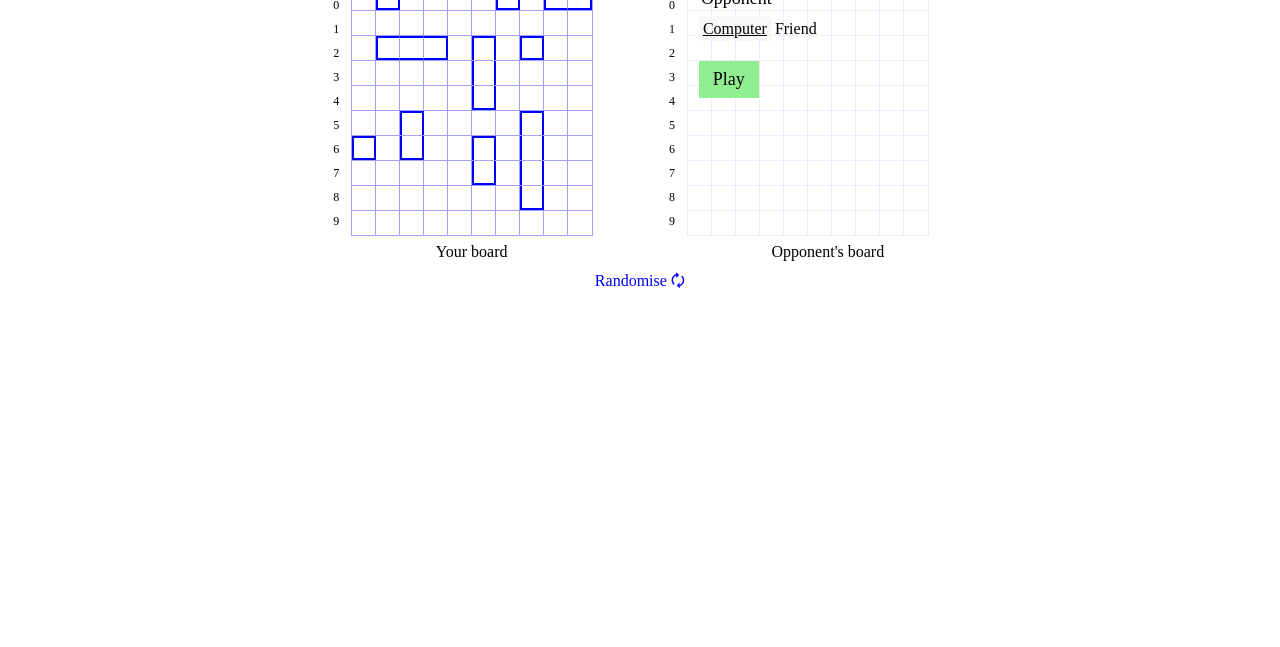
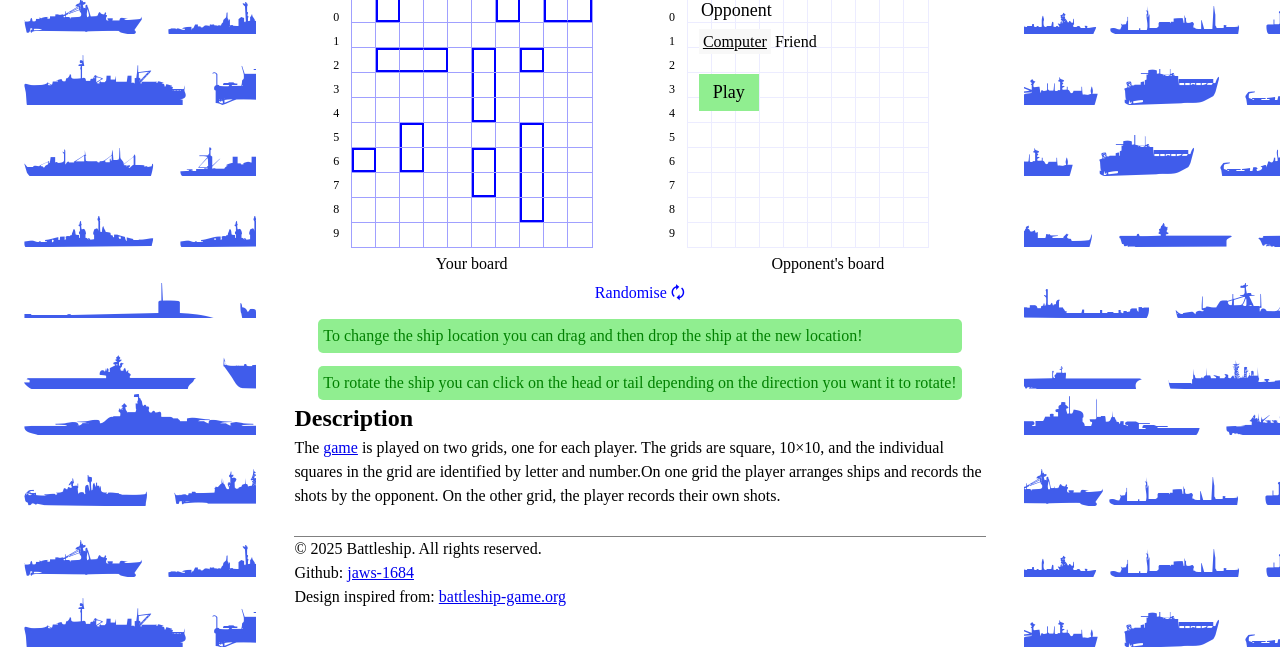
Before and after one commit to jaws-1684/battleship, a website built with webpack: page src/template.html in a window 1280 px wide. Shown: the part 153-800 px from the top of the page. Built offline with nearby package versions, Linux system fonts and the light colour scheme.

Commit message:
add: body background and some generic desciption

```diff
--- a/src/battleship.js
+++ b/src/battleship.js
@@ -8,7 +8,7 @@ export class Battleship {
   }
 
   init() {
-    _.message("Start the game");
+    _.message("Place you ships and then start the game");
     this.placeShips(this.player1, this.player2);
     _.render("game", { current_player: this.current_player });
     _.render("panel");
@@ -24,6 +24,7 @@ export class Battleship {
     this.init();
   }
   start() {
+    _.message("Fire a missile");
     State.Run.on(this);
   }
 
--- a/src/index.js
+++ b/src/index.js
@@ -1,7 +1,8 @@
 import "./styles.css";
-
+import background from "./assets/background.png"
 import { Battleship } from "./battleship.js";
 
+document.body.style.cssText = `background: url(${background});`
 let game = new Battleship("axis", "computer");
 
 game.init();
--- a/src/state/actions/attack_action.js
+++ b/src/state/actions/attack_action.js
@@ -4,7 +4,6 @@ import DefaultAction from "./default_action.js";
 
 class AttackAction extends DefaultAction {
   static async attack(point) {
-    _.message("Choose a target");
     let attack = this.c.current_player.opponent.gameboard.receiveAttack(
       ...point,
     );
--- a/src/state/actions/drag_n_drop_action.js
+++ b/src/state/actions/drag_n_drop_action.js
@@ -34,6 +34,7 @@ class DragNDropAction extends DefaultAction {
     if (this.c.current_player.gameboard.place(newLocation, ship)) {
       ship.location = newLocation;
       _.prepend("board", { gameboard: this.c.current_player.gameboard });
+      _.message("Position updated!")
     } else {
       this.c.current_player.gameboard.place(oldLocation, ship);
     }
--- a/src/state/actions/rotate_action.js
+++ b/src/state/actions/rotate_action.js
@@ -7,6 +7,9 @@ class RotateAction extends DefaultAction {
     let ship = h.getShip(point, this.c.current_player.gameboard);
     if (ship && this.c.current_player.gameboard.rotateShip(ship.id, point)) {
       _.prepend("board", { gameboard: this.c.current_player.gameboard });
+       _.message("Rotated!")
+    } else {
+      _.message("Cannot rotate!")
     }
   }
   static fns = {
--- a/src/styles.css
+++ b/src/styles.css
@@ -63,7 +63,7 @@ h6 {
 }
 
 body {
-  padding: 2% clamp(10%, 20%, 30%) 2% clamp(10%, 20%, 30%);
+  padding: 0 clamp(10%, 20%, 30%) 0 clamp(10%, 20%, 30%);
 }
 .messages {
   height: 4vh;
@@ -121,6 +121,7 @@ body {
   flex-direction: column;
   width: fit-content;
   border: 0.00125rem solid rgb(160, 160, 255);
+  background: white;
 }
 
 .row {
@@ -214,7 +215,7 @@ body {
 
 .start-game,
 .ready-game {
-  grid-column: 2 / 12;
+  grid-column: 2 / 11;
   grid-row: 2 / 11;
   position: relative;
   background: rgba(255, 255, 255, 0.8);
@@ -286,6 +287,27 @@ div[drag="true"] {
   align-items: center;
 }
 
+.rules > p {
+  margin-top: 2%;
+  padding: 5px;
+  background: lightgreen;
+  border-radius: 5px;
+  color: green;
+}
+.container {
+  background: white;
+  padding: 5% 5%;
+  min-height: 100vh;
+  display: flex;
+  flex-direction: column;
+}
+.description {
+  flex-grow: 1;
+}
+.footer {
+  margin-top: 2%;
+  border-top: 1px solid gray;
+}
 @media screen and (max-width: 768px) {
   body {
     padding: 2% 10% 0 10%;
--- a/src/template.html
+++ b/src/template.html
@@ -6,8 +6,9 @@
     <title>Battleship</title>
   </head>
   <body>
-    <div class="header">
-      <h1>Battleship</h1>
+   <div class="container">
+      <div class="header">
+        <h1>Battleship</h1>
       <div class="messages"></div>
     </div>
     <div class="b-wrapper">
@@ -25,10 +26,26 @@
         <button id="randomise">Randomise 🗘</button>
         <button id="reset" class="hidden">Reset ↩</button>
       </div>
+       <div class="rules">
+        <p>To change the ship location you can drag and then drop the ship at the new location!</p>
+        <p>To rotate the ship you can click on the head or tail depending on the direction you want it to rotate!</p>
+      </div>
+    </div>
+    <div class="description">
+      <h2 id="Description">Description</h2>
+      The <a href="https://en.wikipedia.org/wiki/Battleship_(game)">game</a> is played on two grids, one for each player. The grids are square, 10×10, and the individual squares in the grid are identified by letter and number.On one grid the player arranges ships and records the shots by the opponent. On the other grid, the player records their own shots.
+
+    </div>
+    <div class="footer">
+      <p>© 2025 Battleship. All rights reserved.</p>
+      <p>Github: <a href="https://github.com/jaws-1684/battleship">jaws-1684</a></p>
+      <p>Design inspired from: <a href="https://battleship-game.org/en/">battleship-game.org</a></p>
     </div>
     <div class="pass-device hidden">
       <p>Please wait...Pass the device</p>
       <p class="time"></p>
     </div>
+   </div>
+
   </body>
 </html>
```
Also changed, not shown: src/assets/background.png (added).
